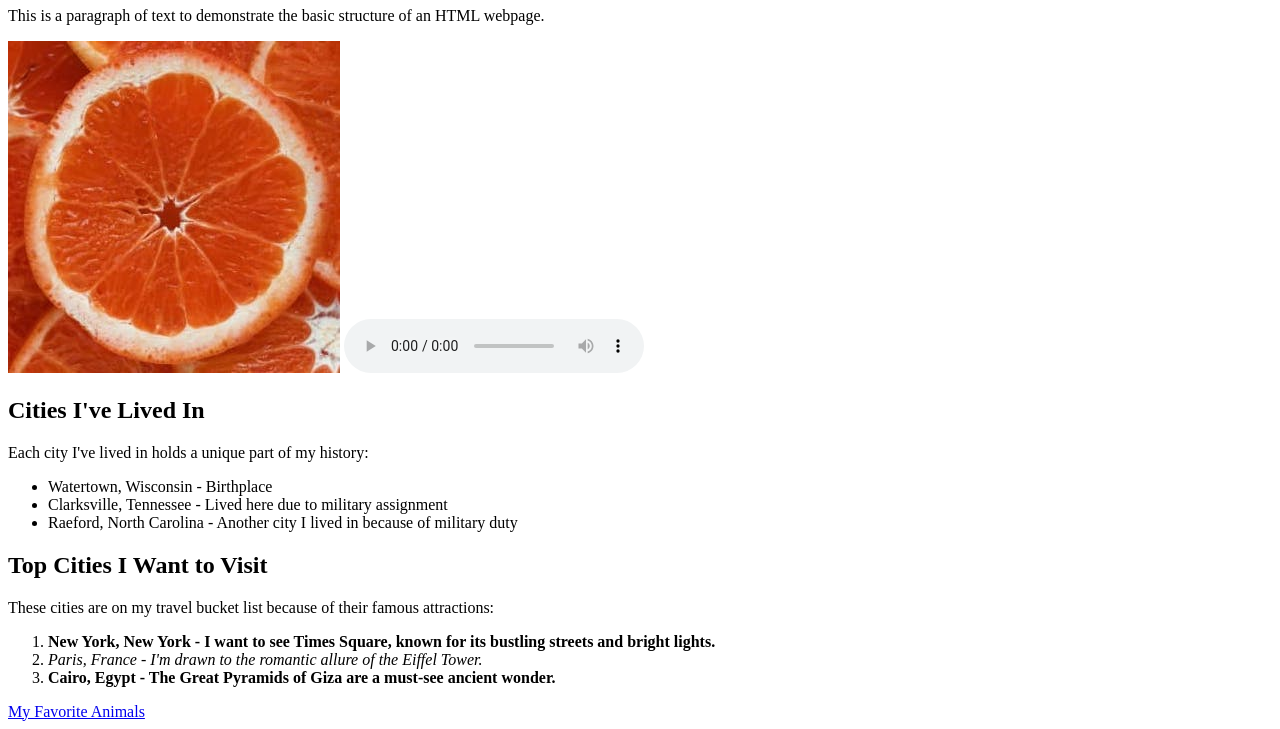
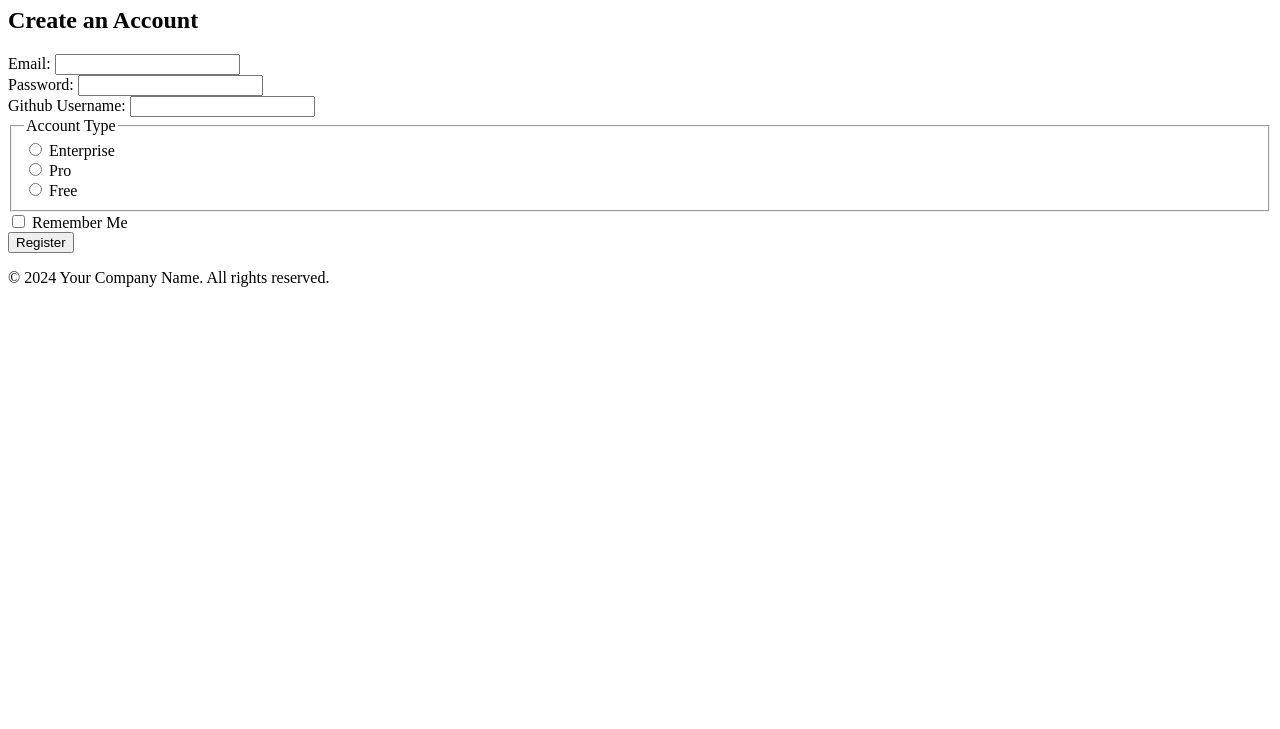
Before and after one commit to vanbot6/code, a plain HTML site: page index.html in a window 1280 px wide. Shown: the part 73-802 px from the top of the page. Drawn offline with Linux system fonts and the light colour scheme.

Commit message:
Add files via upload
Application form

```diff
--- a/index.html
+++ b/index.html
@@ -3,34 +3,45 @@
 <head>
     <meta charset="UTF-8">
     <meta name="viewport" content="width=device-width, initial-scale=1.0">
-    <title>Sample Website</title>
+    <title>Sign Up Form</title>
 </head>
 <body>
-        <h1>Welcome to My Website</h1>
-    <p>This is a paragraph of text to demonstrate the basic structure of an HTML webpage.</p>
-
-    <img src="grapefruit-slice-332-332.jpg" alt="Slice of Grapefruit" width="332" height="332">
-
-    <audio controls autoplay>
-        <source src="testogg.ogg" type="audio/ogg">
-        Your browser does not support the audio element.
-    </audio>
-
-      <h2>Cities I've Lived In</h2>
-    <p>Each city I've lived in holds a unique part of my history:</p>
-    <ul>
-        <li>Watertown, Wisconsin - Birthplace</li>
-        <li>Clarksville, Tennessee - Lived here due to military assignment</li>
-        <li>Raeford, North Carolina - Another city I lived in because of military duty</li>
-    </ul>
-
-    <h2>Top Cities I Want to Visit</h2>
-    <p>These cities are on my travel bucket list because of their famous attractions:</p>
-    <ol>
-        <li><strong>New York, New York - I want to see Times Square, known for its bustling streets and bright lights.</strong></li>
-        <li><em>Paris, France - I'm drawn to the romantic allure of the Eiffel Tower.</em></li>
-        <li><strong>Cairo, Egypt - The Great Pyramids of Giza are a must-see ancient wonder.</strong></li>
-    </ol>
-    <a href="favorites.html">My Favorite Animals</a>
+    <header>
+        <h1>Welcome to Our Service</h1>
+    </header>
+    <main>
+        <section>
+            <h2>Create an Account</h2>
+            <form action="submit_form.php" method="POST">
+                <div>
+                    <label for="email">Email:</label>
+                    <input type="email" id="email" name="email" required>
+                </div>
+                <div>
+                    <label for="password">Password:</label>
+                    <input type="password" id="password" name="password" required>
+                </div>
+                <div>
+                    <label for="github">Github Username:</label>
+                    <input type="text" id="github" name="github">
+                </div>
+                <fieldset>
+                    <legend>Account Type</legend>
+                    <label><input type="radio" name="accountType" value="Enterprise"> Enterprise</label><br>
+                    <label><input type="radio" name="accountType" value="Pro"> Pro</label><br>
+                    <label><input type="radio" name="accountType" value="Free"> Free</label>
+                </fieldset>
+                <div>
+                    <label><input type="checkbox" name="rememberMe"> Remember Me</label>
+                </div>
+                <div>
+                    <button type="submit">Register</button>
+                </div>
+            </form>
+        </section>
+    </main>
+    <footer>
+        <p>&copy; 2024 Your Company Name. All rights reserved.</p>
+    </footer>
 </body>
 </html>
```
